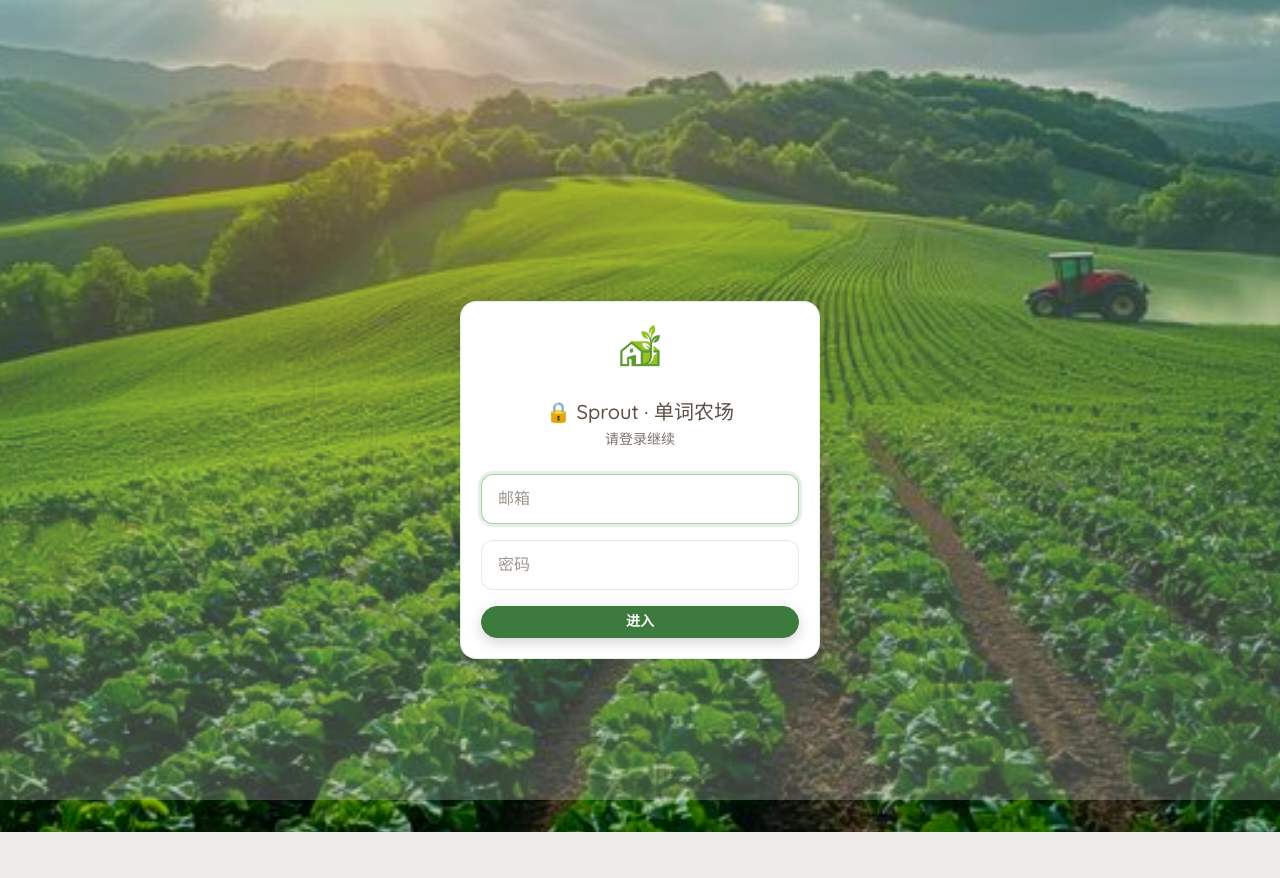
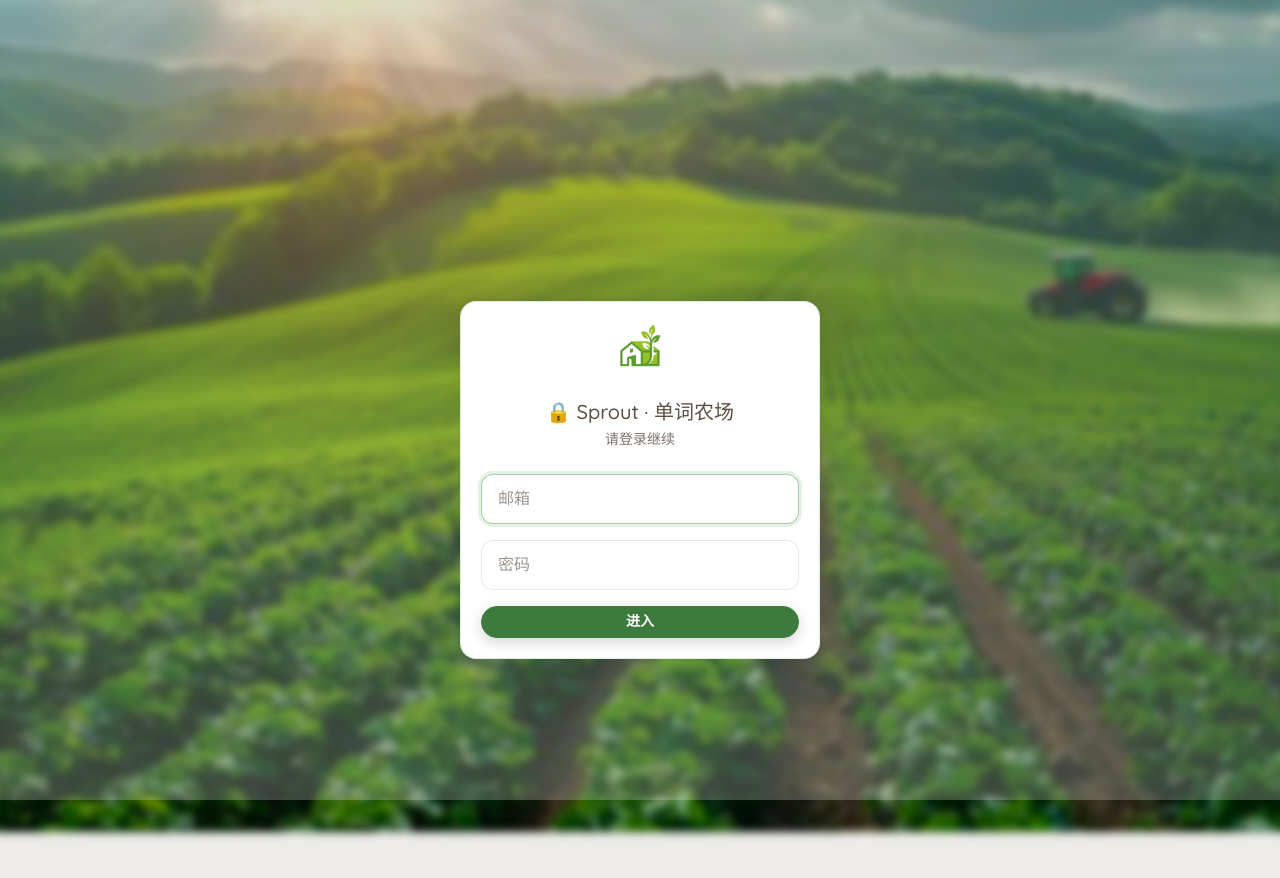
Before and after one commit to LynxBerry/StaticWebsite, a Next.js app: page /login in a window 1280 px wide. Shown: the top 878 px of the page. Built offline with nearby package versions, Linux system fonts and the light colour scheme; no server answers.

Commit message:
style: add subtle 4px background blur

```diff
--- a/app/globals.css
+++ b/app/globals.css
@@ -23,7 +23,7 @@ body::before {
   inset: 0;
   z-index: -2;
   background: url('/greenfarm.jpg') center/cover no-repeat fixed;
-  filter: brightness(0.85) saturate(1.25);
+  filter: blur(4px) brightness(0.85) saturate(1.25);
   transform: scale(1.08);
 }
 
```
